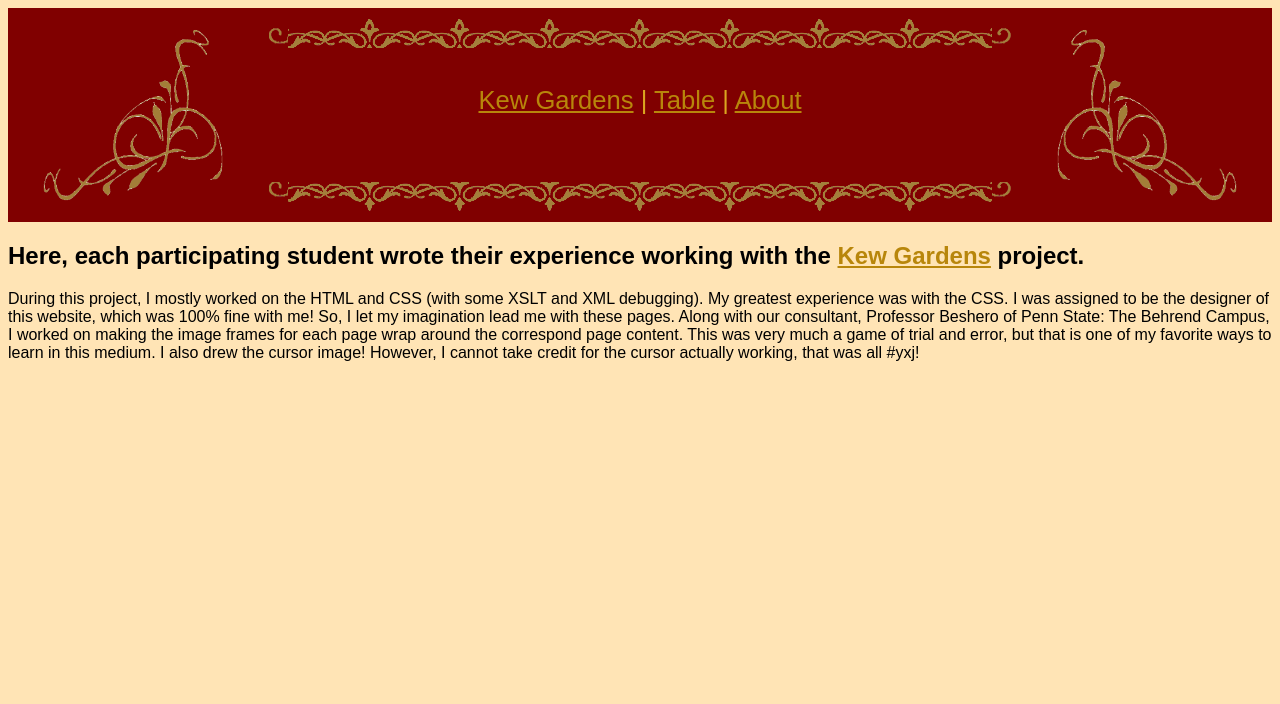
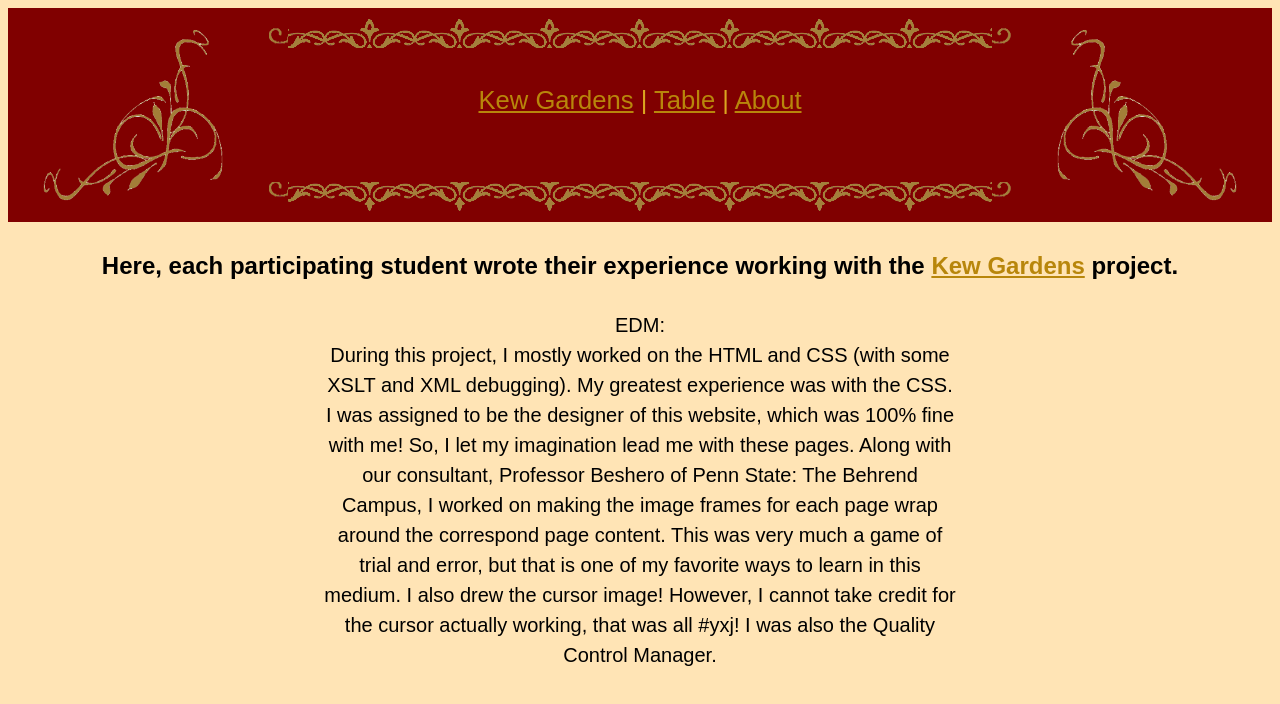
Before and after one commit to erinmooney/Storybook, a plain HTML site: page docs/exp.html in a window 1280 px wide. Drawn offline with Linux system fonts and the light colour scheme; files whose address does not match are found by name.

Commit message:
update css

```diff
--- a/docs/exp.html
+++ b/docs/exp.html
@@ -1,6 +1,6 @@
 <!DOCTYPE html><html xmlns="http://www.w3.org/1999/xhtml" xmlns:yxj="http://www.yxj5181.com">
     <head>
-        <title>Kew Gardens</title>
+        <title>About</title>
         <link rel="stylesheet" type="text/css" href="webstyle.css"/>
     </head>
     <body>
@@ -22,9 +22,9 @@
             </h2>
 
 
-
+        <p>EDM:</p>
         <p id="#edm">
-            During this project, I mostly worked on the HTML and CSS (with some XSLT and XML debugging). My greatest experience was with the CSS. I was assigned to be the designer of this website, which was 100% fine with me! So, I let my imagination lead me with these pages.  Along with our consultant, Professor Beshero of Penn State: The Behrend Campus, I worked on making the image frames for each page wrap around the correspond page content. This was very much a game of trial and error, but that is one of my favorite ways to learn in this medium. I also drew the cursor image! However, I cannot take credit for the cursor actually working, that was all #yxj!
+            During this project, I mostly worked on the HTML and CSS (with some XSLT and XML debugging). My greatest experience was with the CSS. I was assigned to be the designer of this website, which was 100% fine with me! So, I let my imagination lead me with these pages.  Along with our consultant, Professor Beshero of Penn State: The Behrend Campus, I worked on making the image frames for each page wrap around the correspond page content. This was very much a game of trial and error, but that is one of my favorite ways to learn in this medium. I also drew the cursor image! However, I cannot take credit for the cursor actually working, that was all #yxj! I was also the Quality Control Manager.
         </p>
 
 
--- a/docs/webstyle.css
+++ b/docs/webstyle.css
@@ -66,7 +66,20 @@ img {display: block;
   width: 25%;}
 
 
+h2 {text-align: center;
+color:black;
+line-height:2em;}
 
+
+p {text-align: center;
+box-sizing: border-box;
+  width: 50%;
+  margin: auto;
+  border: 5px transparent;
+  color:black;
+font-size:15pt;
+line-height:30px;
+}
 
 
 /* unvisited link */
@@ -83,11 +96,14 @@ a:active {color: DarkSlateGray;}
 table {text-align:center;
   border: 1px solid black;
 
+margin: auto;
+  width: 25%;
+  padding: 10px;
+
   column-count: 4;
   column-gap: 5px;
   column-rule-style: solid;
   column-rule: 1px double;
-  margin: 10px;
 }
 
 /* try using a grid */
```
Also changed, not shown: docs/table.html (+1 -1 lines).
